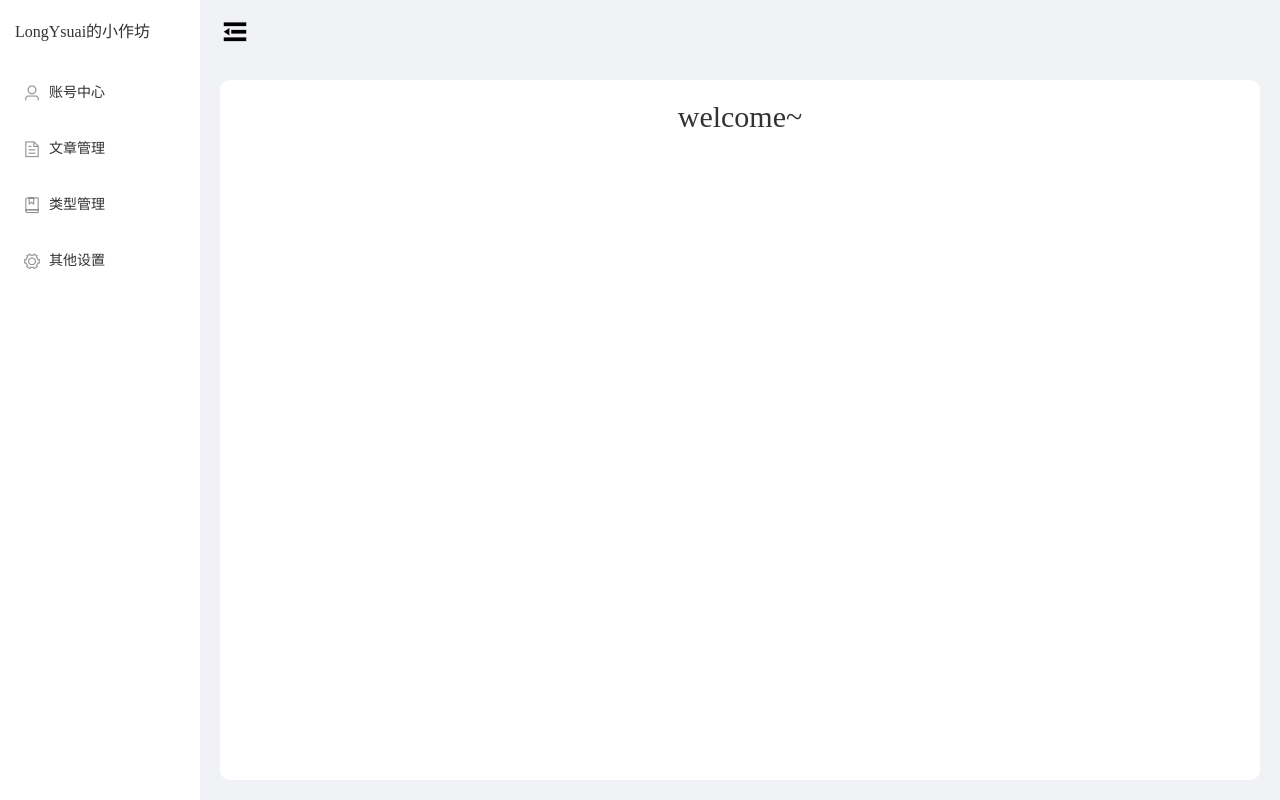
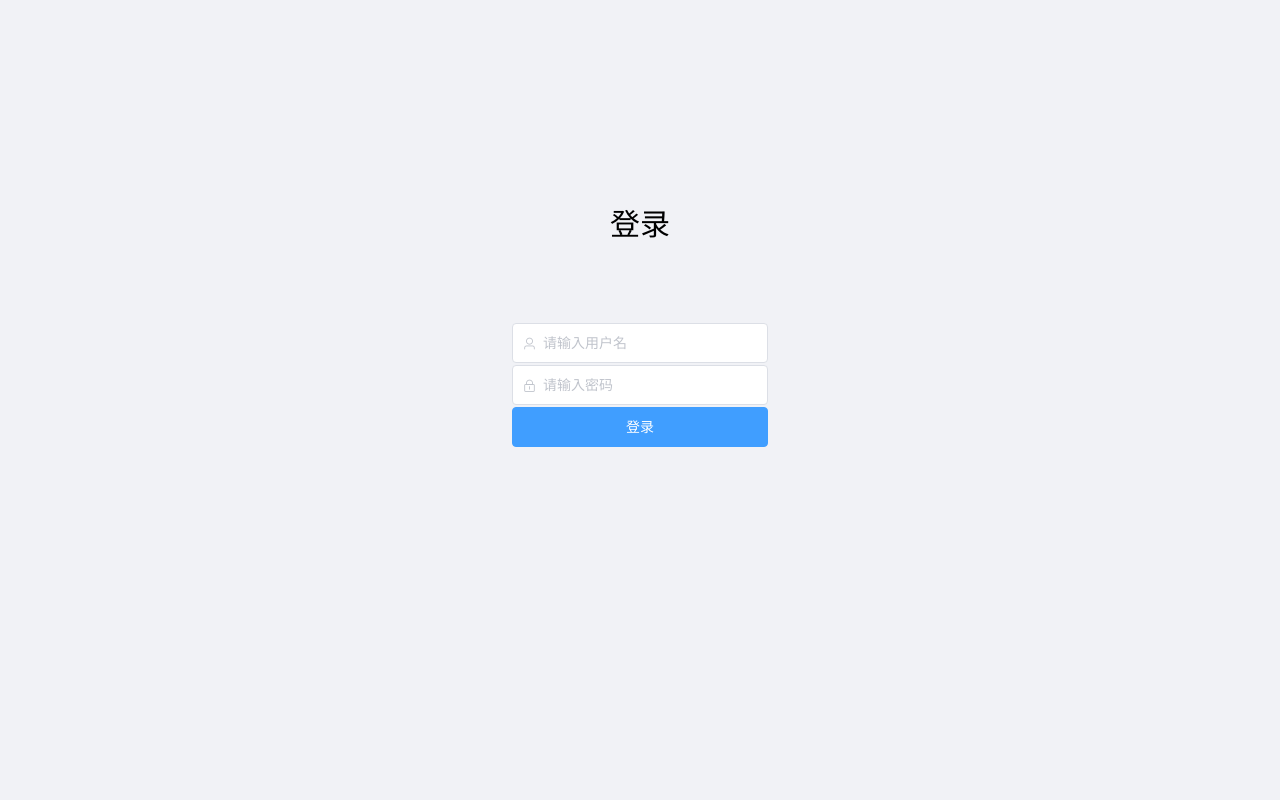
Before and after one commit to LongJank/MySpaceUI, a Vue app: page / in a window 1280 px wide. Before the commit this address led to /#/home. Built offline with nearby package versions, Linux system fonts and the light colour scheme.

Commit message:
添加登录页面

```diff
--- a/src/router/index.js
+++ b/src/router/index.js
@@ -1,17 +1,22 @@
 import Vue from 'vue'
 import VueRouter from 'vue-router'
 import Layout from '@/views/layout'
+import Login from '@/views/login'
 
 Vue.use(VueRouter)
 export default new VueRouter({
   routes: [
     {
-        path: '/', //后台默认主页面
+      path: '/',
+      component: Login,
+    },
+    {
+      path: '/home', //后台默认主页面
       component: Layout,
-        redirect: '/home',
+      redirect : '/home/welcome',
       children: [
         {
-            path: 'home', //欢迎页
+          path: 'welcome', //欢迎页
           component: () => import('@/views/home.vue'),
         }
       ],
--- a/src/views/layout.vue
+++ b/src/views/layout.vue
@@ -3,7 +3,7 @@
         <el-aside :width="isCollapse ? '70px' : '200px'" class="ysl-leftBar">
             <div class="ysl-logo">{{isCollapse ? 'Long' : 'LongYsuai的小作坊'}}</div>
             <el-menu class="ysl-menu" router :collapse="isCollapse">
-                <el-menu-item index="/">
+                <el-menu-item index="/home">
                     <i class="el-icon-user"></i>
                     <span slot="title">账号中心</span>
                 </el-menu-item>
--- /dev/null
+++ b/src/views/login.vue
@@ -0,0 +1,55 @@
+<template>
+  <div class="ysl-home">
+    <div class="long-home">
+      <div>登录</div>
+      <div class="login">
+        <el-input placeholder="请输入用户名" v-model="username" clearable>
+          <i slot="prefix" class="el-input__icon el-icon-user"></i>
+        </el-input>
+        <el-input placeholder="请输入密码" v-model="password" show-password>
+          <i slot="prefix" class="el-input__icon el-icon-lock"></i>
+          <span class="show-pwd" @click="showPwd">
+            <svg-icon :icon-class="passwordType === 'password' ? 'eye' : 'eye-open'" />
+          </span>
+        </el-input>
+        <el-button @click="goHome" type="primary" style="width:100%;margin-bottom:30px;">登录</el-button>
+      </div>
+    </div>
+  </div>
+</template>
+<script>
+export default {
+  data() {
+    return {
+      username: "",
+      password: "",
+      password1: "",
+    };
+  },
+  methods: {
+    goHome() {
+      this.$router.push("/home");
+    },
+  },
+};
+</script>
+<style scoped>
+.ysl-home {
+  width: 100%;
+  height: 100%;
+  text-align: center;
+  font-size: 30px;
+  overflow-y:scroll;
+}
+.long-home {
+  border-radius: 1%;
+  text-align: center;
+  width: 20%;
+  height: 50%;
+  margin: 0 auto;
+  margin-top: 200px;
+}
+.login {
+  margin-top: 30%;
+}
+</style>
```
Lines whose indentation alone changed are shown as unchanged.
